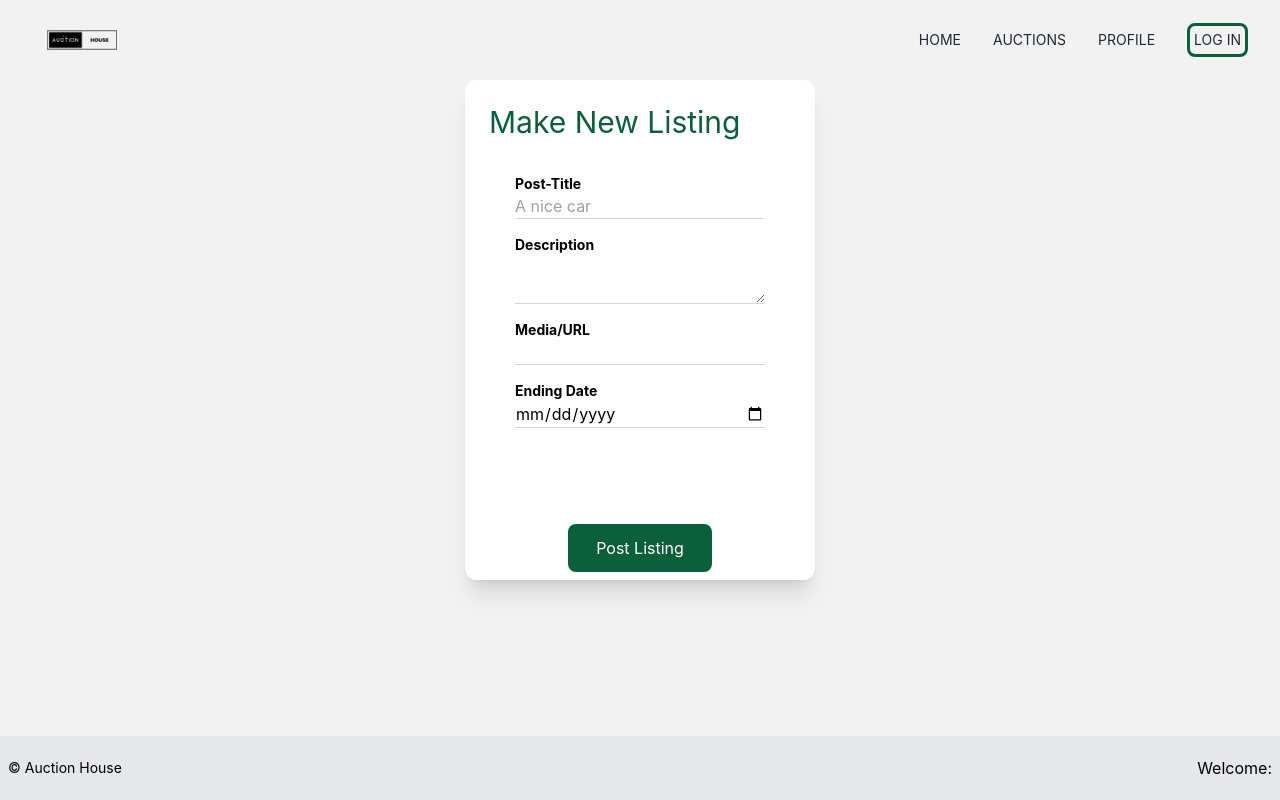
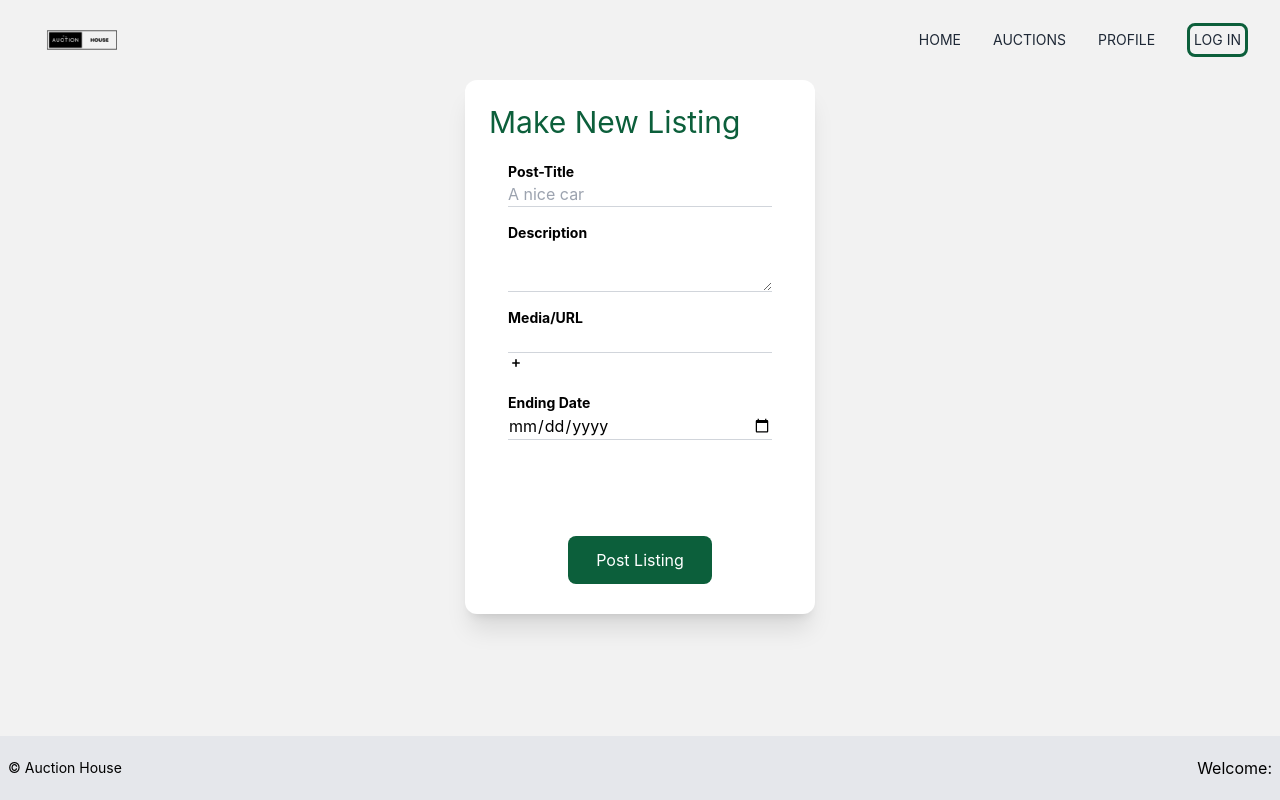
Before and after one commit to AdrianFred/projectexam2022, a Next.js app: page /listing in a window 1280 px wide. Built offline with nearby package versions, Linux system fonts and the light colour scheme; what tailwindcss-debug-screens would draw is missing.

Commit message:
Making it possible to add multiple media's

```diff
--- a/components/NewListings.jsx
+++ b/components/NewListings.jsx
@@ -1,25 +1,27 @@
-import { use, useState } from "react";
+import { useState } from "react";
 import { toast } from "react-hot-toast";
-import Link from "next/link";
 import { useRouter } from "next/router";
+import { convertDate } from "./tools/DateFormatter";
+import { HiPlusSm } from "react-icons/hi";
 
 export default function NewListings() {
   const router = useRouter();
   const [input, setInput] = useState({
     title: "",
     description: "",
-    media: [],
-    endsAt: "2022-12-14T21:44:58.853Z",
+    media: [""],
+    endsAt: "",
   });
-  const changeInput = (e) => {
-    setInput({ ...input, [e.target.name]: e.target.value });
-    console.log(input);
-  };
-  const changeMedia = (e) => {
+
+  const onChangers = (e) => {
     if (e.target.name === "media") {
-      setInput({ ...input, media: [e.target.value] });
+      setInput({ ...input, media: [...input.media, e.target.value] });
+    } else if (e.target.name === "endsAt") {
+      let dates = convertDate(e.target.value);
+      setInput({ ...input, endsAt: dates });
+    } else if (e.target.name === "title" || e.target.name === "description") {
+      setInput({ ...input, [e.target.name]: e.target.value });
     }
-    console.log(input);
   };
 
   const handleSubmit = async (e) => {
@@ -38,7 +40,8 @@ export default function NewListings() {
       toast.success("Listing created");
       router.push(`/auction/${data.id}`);
     } else {
-      toast.error("Something went wrong");
+      const errors = data.errors;
+      errors.forEach((error) => toast.error(error.message));
     }
   };
 
@@ -46,14 +49,14 @@ export default function NewListings() {
     <>
       <div className="debug-screens flex justify-center items-center">
         <div className="">
-          <div className="bg-white h-[500px] w-[350px] rounded-xl shadow-xl p-6">
+          <div className="bg-white h-auto w-[350px] rounded-xl shadow-xl p-6">
             <div className="text-green text-3xl">Make New Listing</div>
             <div className="flex justify-center items-center h-[450px]">
               <form>
                 <div className="flex flex-col mt-4 min-w-[250px]">
                   <label className="text-sm font-bold">Post-Title</label>
                   <input
-                    onChange={changeInput}
+                    onChange={onChangers}
                     placeholder="A nice car"
                     name="title"
                     type="text"
@@ -66,7 +69,7 @@ export default function NewListings() {
                 <div className="flex flex-col mt-4 min-w-[250px]">
                   <label className="text-sm font-bold">Description</label>
                   <textarea
-                    onChange={changeInput}
+                    onChange={onChangers}
                     name="description"
                     type="textarea"
                     className="border-b border-gray-300 focus:outline-none focus:border-green"
@@ -77,21 +80,32 @@ export default function NewListings() {
                 </div>
                 <div className="flex flex-col mt-4 min-w-[250px]">
                   <label className="text-sm font-bold">Media/URL</label>
-                  <input
-                    onChange={changeMedia}
-                    name="media"
-                    type="text"
-                    className="border-b border-gray-300 focus:outline-none focus:border-green"
-                    required
-                    minLength={8}
-                    pattern="https?://.+"
-                    Title="Please enter a valid URL"
-                  />
+                  <div id="mediaInput">
+                    {input.media.map((media, index) => (
+                      <input
+                        className="border-b border-gray-300 focus:outline-none focus:border-green w-full"
+                        key={index}
+                        type="text"
+                        value={media}
+                        required
+                        pattern="https?://.+"
+                        onChange={(e) =>
+                          setInput({
+                            ...input,
+                            media: input.media.map((m, i) => (i === index ? e.target.value : m)),
+                          })
+                        }
+                      />
+                    ))}
+                    <button onClick={() => setInput({ ...input, media: [...input.media, ""] })}>
+                      <HiPlusSm />
+                    </button>
+                  </div>
                 </div>
                 <div className="flex flex-col mt-4 min-w-[250px]">
                   <label className="text-sm font-bold">Ending Date</label>
                   <input
-                    // onChange={changeInput}
+                    onChange={onChangers}
                     name="endsAt"
                     type="date"
                     className="border-b border-gray-300 focus:outline-none focus:border-green"
```
